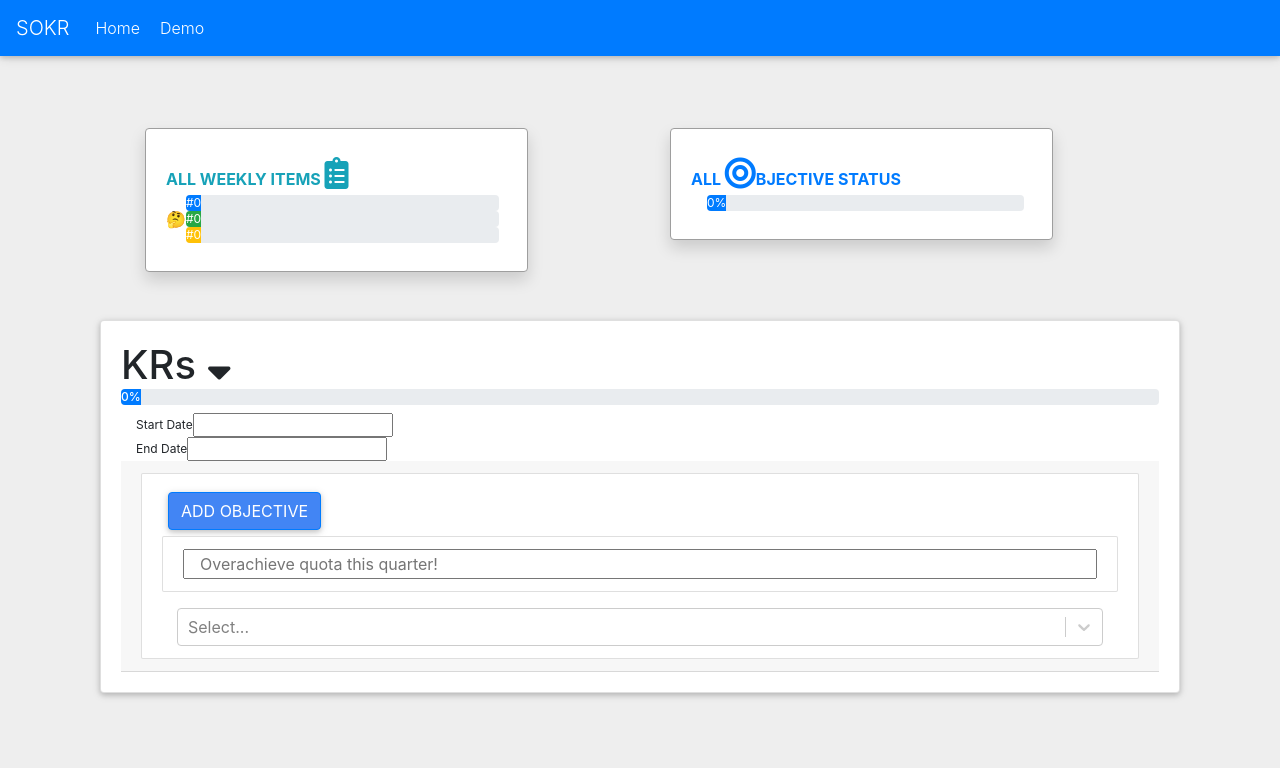
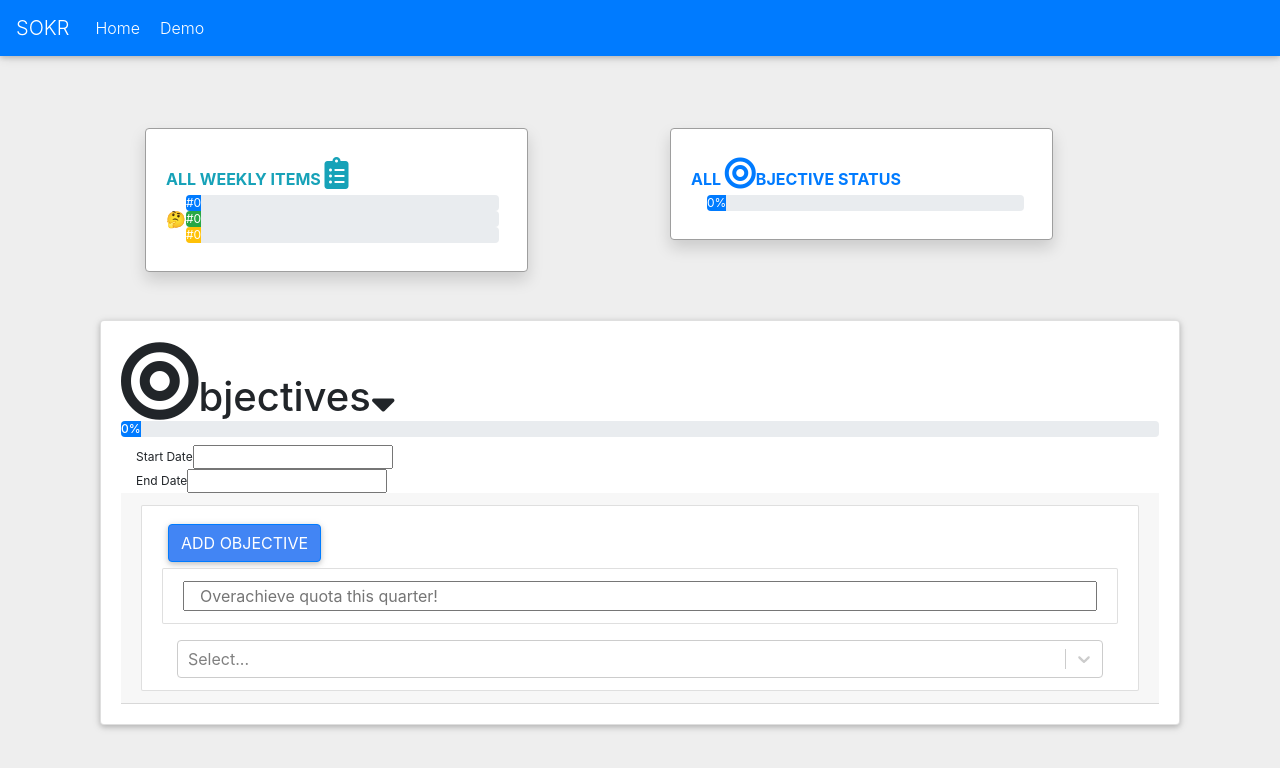
Before and after one commit to alexsjcho/smart-okr-react-redux-app, a React (Create React App) app: page /demo in a window 1280 px wide. Shown: the top 768 px of the page. Built offline with nearby package versions, Linux system fonts and the light colour scheme.

Commit message:
updated Objectives

```diff
--- a/src/components/dashboard/WeeklyItemsProgressBar.js
+++ b/src/components/dashboard/WeeklyItemsProgressBar.js
@@ -49,6 +49,7 @@ class WeeklyItemsProgressBar extends Component {
       }
     } = this.props;
 
+    // There are more achievements
     if (achievementsProgress > Math.max(challengesProgress, plansProgress)) {
       return "😁";
     } else if (
@@ -60,6 +61,7 @@ class WeeklyItemsProgressBar extends Component {
     ) {
       return "😱";
     } else {
+      // All values are tied
       return "🤔";
     }
   };
--- a/src/components/objectives/Objective.js
+++ b/src/components/objectives/Objective.js
@@ -130,7 +130,8 @@ class Objective extends Component {
       <Fragment>
         <div className="card card-body mb-3">
           <h1>
-            KRs{" "}
+            <i className="fas fa-bullseye fa-2x text-gray-300" />
+            bjectives
             <i
               className="fas fa-sort-down"
               onClick={() =>
--- a/src/components/objectives/ObjectivesList.js
+++ b/src/components/objectives/ObjectivesList.js
@@ -72,7 +72,6 @@ class ObjectivesList extends Component {
     return (
       <Fragment>
         {objectivesList.map((obj, i) => {
-          console.log("obj", obj.weeklyItems.plans);
           return (
             <Fragment key={uuid()}>
               <Objective
```
Also changed, not shown: src/components/dashboard/AllObjectiveProgressBar.js (+1 -7 lines).
